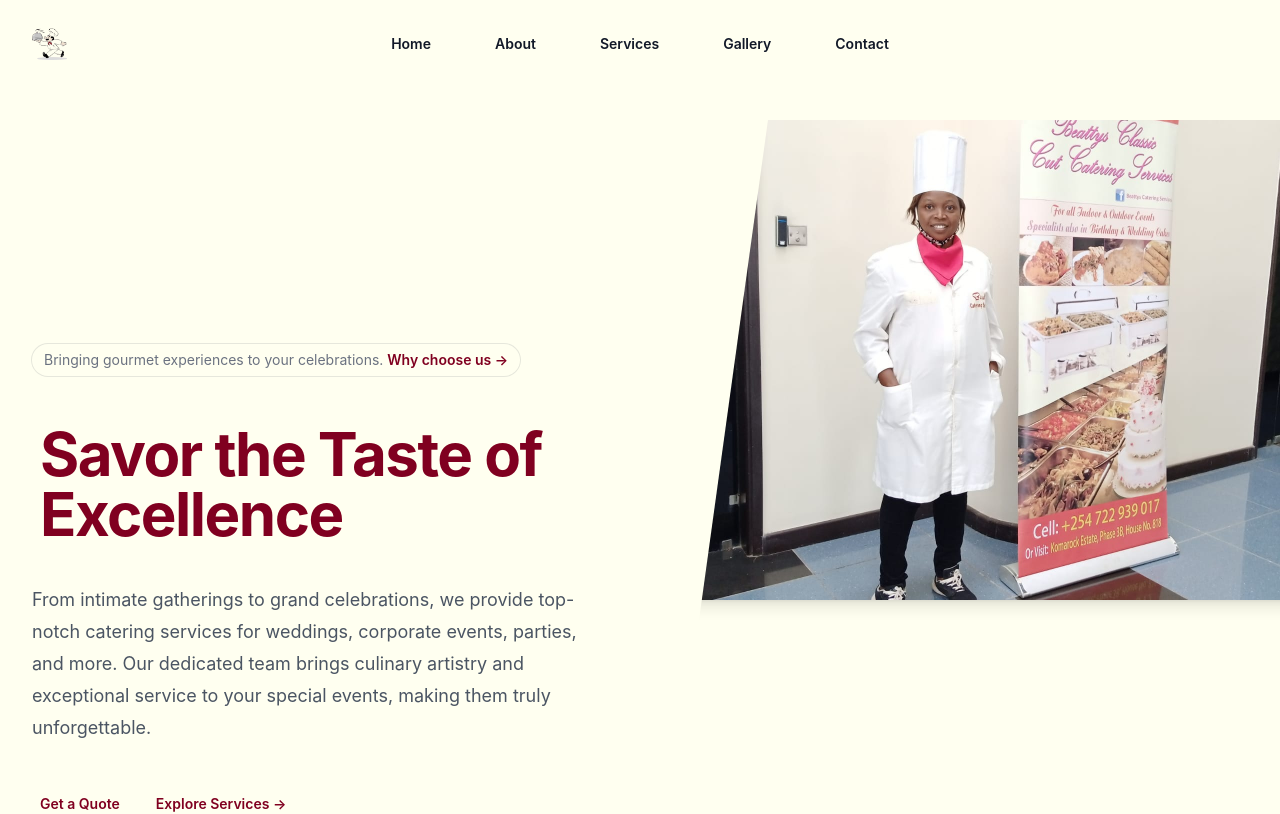
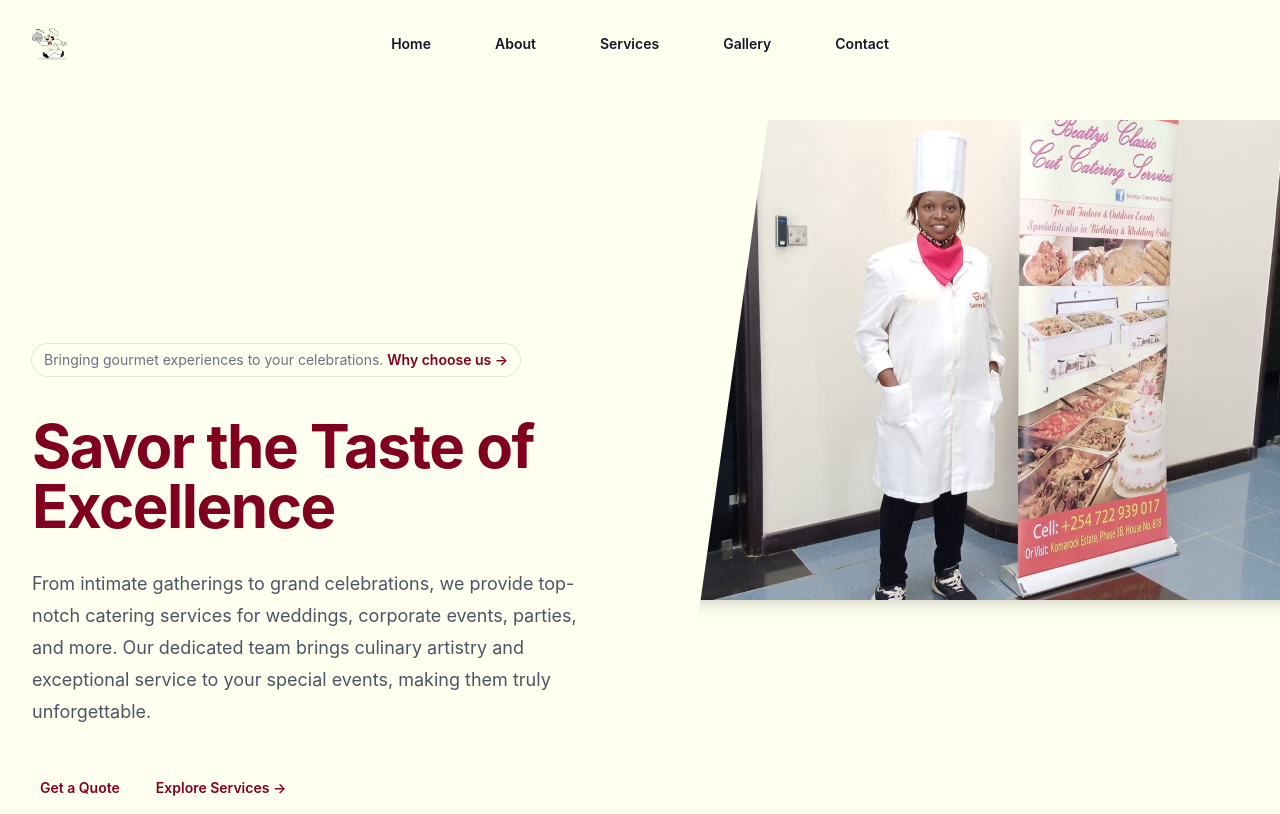
Before and after one commit to Aayroon/beattyscatering-front, a React (Create React App) app: page / in a window 1280 px wide. Shown: the top 814 px of the page. Built offline with nearby package versions, Linux system fonts and the light colour scheme.

Commit message:
newchanges

```diff
--- a/src/pages/Home.js
+++ b/src/pages/Home.js
@@ -27,7 +27,7 @@ export default function Home() {
               <div className="relative px-6 sm:py-40 lg:px-8 lg:py-56 lg:pr-0">
                 <div className="mx-auto max-w-2xl lg:mx-0 lg:max-w-xl">
                   <div className="hidden sm:mb-10 sm:flex">
-                    <div className="relative rounded-full px-3 py-1 text-sm leading-6 text-gray-500 ring-1 ring-gray-900/10 hover:ring-gray-900/20">
+                    <div className="relative rounded-full px-3 py-1 text-sm leading-6 text-gray-500 ring-1 ring-gray-900/10 hover:ring-gray-900/20 hover:text-white hover:bg-[#800020] p-2 rounded">
                       Bringing gourmet experiences to your celebrations.{' '}
                       <a href="about" className="whitespace-nowrap font-semibold text-burgundy">
                         <span className="absolute inset-0" aria-hidden="true" />
@@ -35,7 +35,7 @@ export default function Home() {
                       </a>
                     </div>
                   </div>
-                  <h1 className="text-4xl font-bold tracking-tight text-burgundy sm:text-6xl hover:text-white hover:bg-[#800020] p-2 rounded">
+                  <h1 className="text-4xl font-bold tracking-tight text-burgundy sm:text-6xl">
                     Savor the Taste of Excellence
                   </h1>
                   <p className="mt-8 text-lg leading-8 text-gray-600">
```
